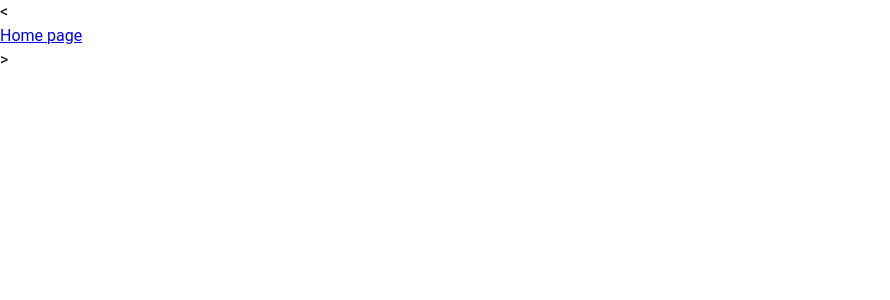
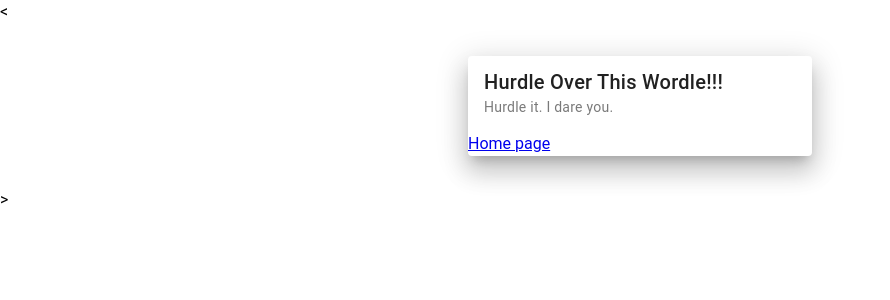
Before and after one commit to IntelliTect-Samples/EWU-CSCD379-2024-Spring, a Nuxt app in the folder wordle-web/: page /game in a window 1280 px wide. Shown: the top 300 px of the page, without its empty margins (0-890 px from the left). Built offline with nearby package versions, Linux system fonts and the light colour scheme.

Commit message:
Added vuetify card

```diff
--- a/wordle-web/pages/game.vue
+++ b/wordle-web/pages/game.vue
@@ -1,5 +1,14 @@
 <template>
-    <NuxtLink to="/" external>
-        Home page
-    </NuxtLink>
+    <v-card class="mx-auto my-8" elevation="16" max-width="344">
+        <v-card-item>
+          <v-card-title> Hurdle Over This Wordle!!! </v-card-title>
+          <v-card-subtitle>
+            Hurdle it. I dare you.
+          </v-card-subtitle>
+        </v-card-item>
+        <NuxtLink to="/" external>
+            Home page
+        </NuxtLink>
+    </v-card>
+
 </template>
```
